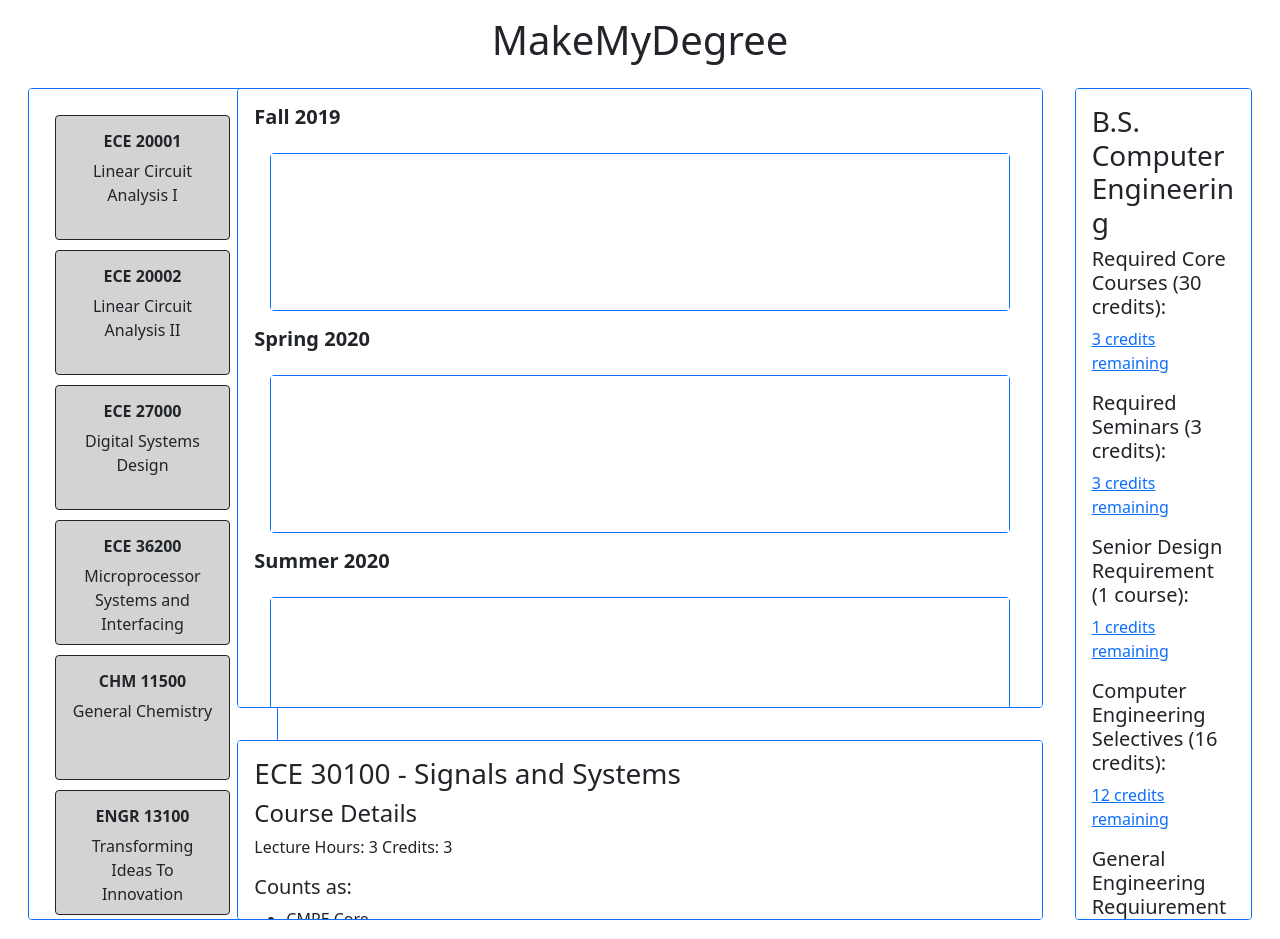
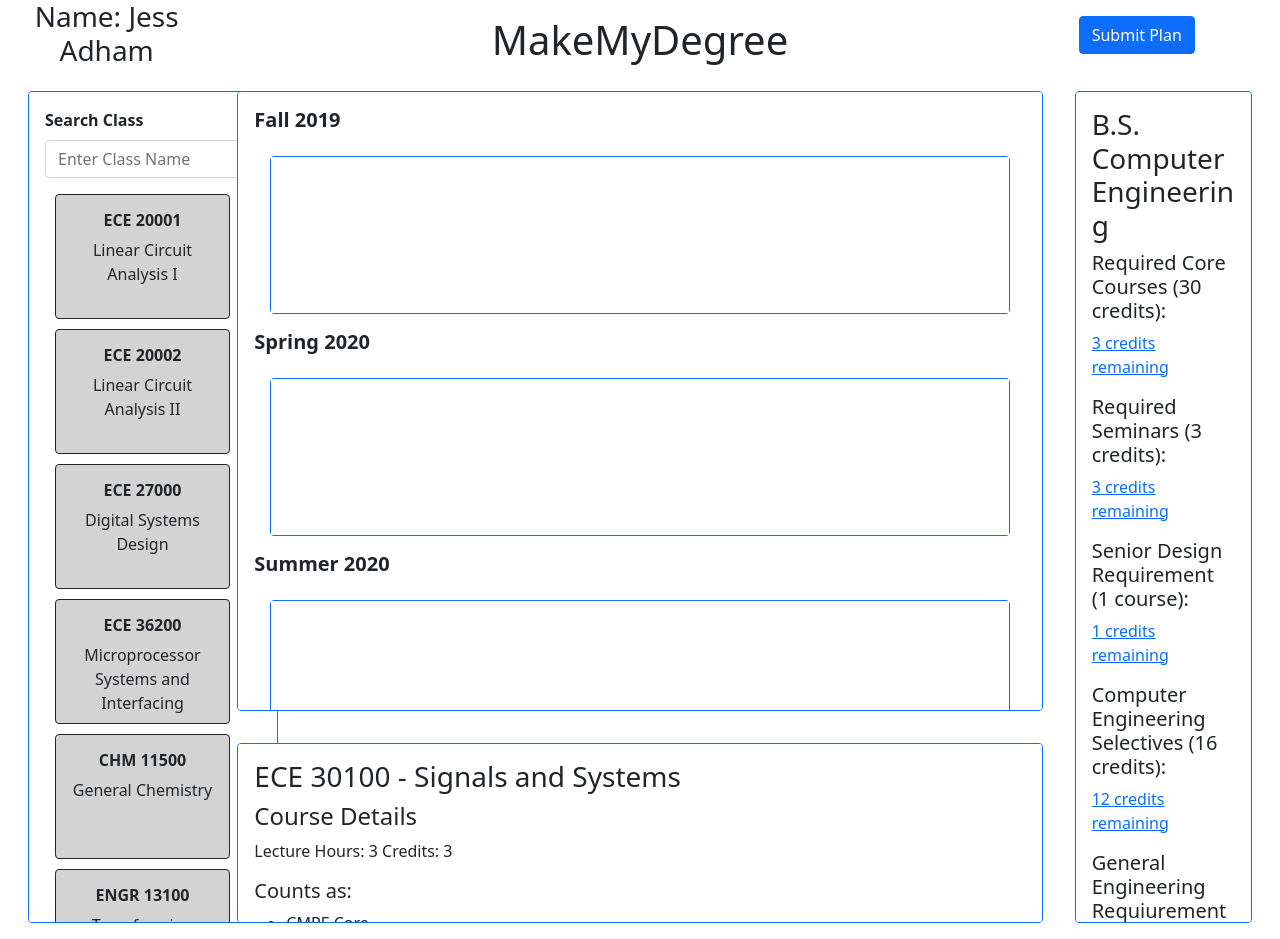
Before and after one commit to jadham2/MakeMyDegree, a React (Create React App) app in the folder frontend/: page / in a window 1280 px wide. Built offline with nearby package versions, Linux system fonts and the light colour scheme.

Commit message:
added submit button, search bar, name

```diff
--- a/frontend/src/App.jsx
+++ b/frontend/src/App.jsx
@@ -1,6 +1,6 @@
 import React from 'react'
 import {
-  Container, Row, Col
+  Container, Row, Col, Button
 } from 'react-bootstrap'
 import CoursePlanner from './CoursePlanner'
 
@@ -10,8 +10,15 @@ function App () {
   return (
     <Container fluid>
       <Row>
-        <Col align="center" className="mt-3">
+        <Col xs={4} lg={2} classname="align-middle" align='center' display='fluid'>
+          <h3>Name: Jess Adham</h3>
+        </Col>
+        <Col xs={4} lg={8} align="center" className="mt-3">
           <h1>MakeMyDegree</h1>
+        </Col>
+        <Col xs={4} lg={2}>
+          <p></p>
+          <Button variant="primary">Submit Plan</Button>{' '}
         </Col>
       </Row>
       <Row>
--- a/frontend/src/VerticalList.jsx
+++ b/frontend/src/VerticalList.jsx
@@ -1,5 +1,6 @@
 import React from 'react'
 import Card from 'react-bootstrap/Card'
+import Form from 'react-bootstrap/Form'
 import { Droppable } from 'react-beautiful-dnd'
 import CourseCard from './CourseCard'
 
@@ -29,6 +30,10 @@ function VerticalList (props) {
             style={getListStyle(snapshot.isDraggingOver)}
           >
             <Card.Body>
+              <Form.Group className="mb-3">
+                <Form.Label><b>Search Class</b></Form.Label>
+                <Form.Control placeholder="Enter Class Name"/>
+              </Form.Group>
               {initialCourses.map(({ id, content }, index) => (
                 <CourseCard key={id} id={id} content={content} index={index} />
               ))}
```
